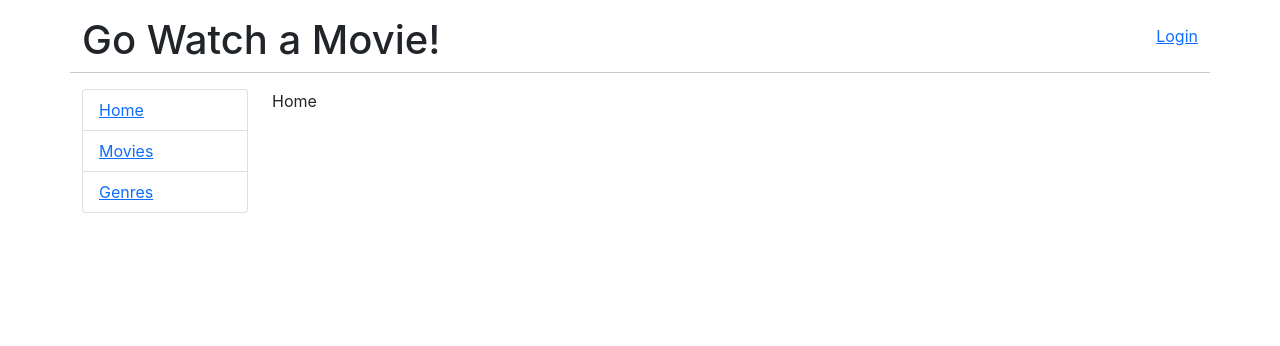
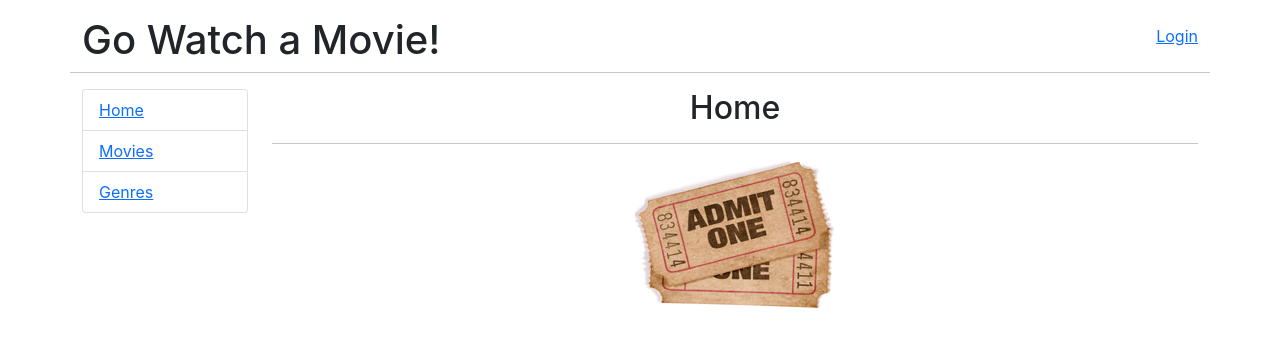
Before and after one commit to samirprakash/go-movies-client, a React (Create React App) app: page / in a window 1280 px wide. Shown: the top 346 px of the page. Built offline with nearby package versions, Linux system fonts and the light colour scheme; the HTML template or start-up script is replaced by a standard one.

Commit message:
add an image

```diff
--- a/src/components/home/home.component.jsx
+++ b/src/components/home/home.component.jsx
@@ -1,5 +1,13 @@
+import Ticket from '../../images/movie_tickets.jpg';
+
 const Home = () => {
-  return <div>Home</div>;
+  return (
+    <div className="text-center">
+      <h2>Home</h2>
+      <hr />
+      <img src={Ticket} alt="movie ticket" />
+    </div>
+  );
 };
 
 export default Home;
```
Also changed, not shown: src/images/movie_tickets.jpg (added).
